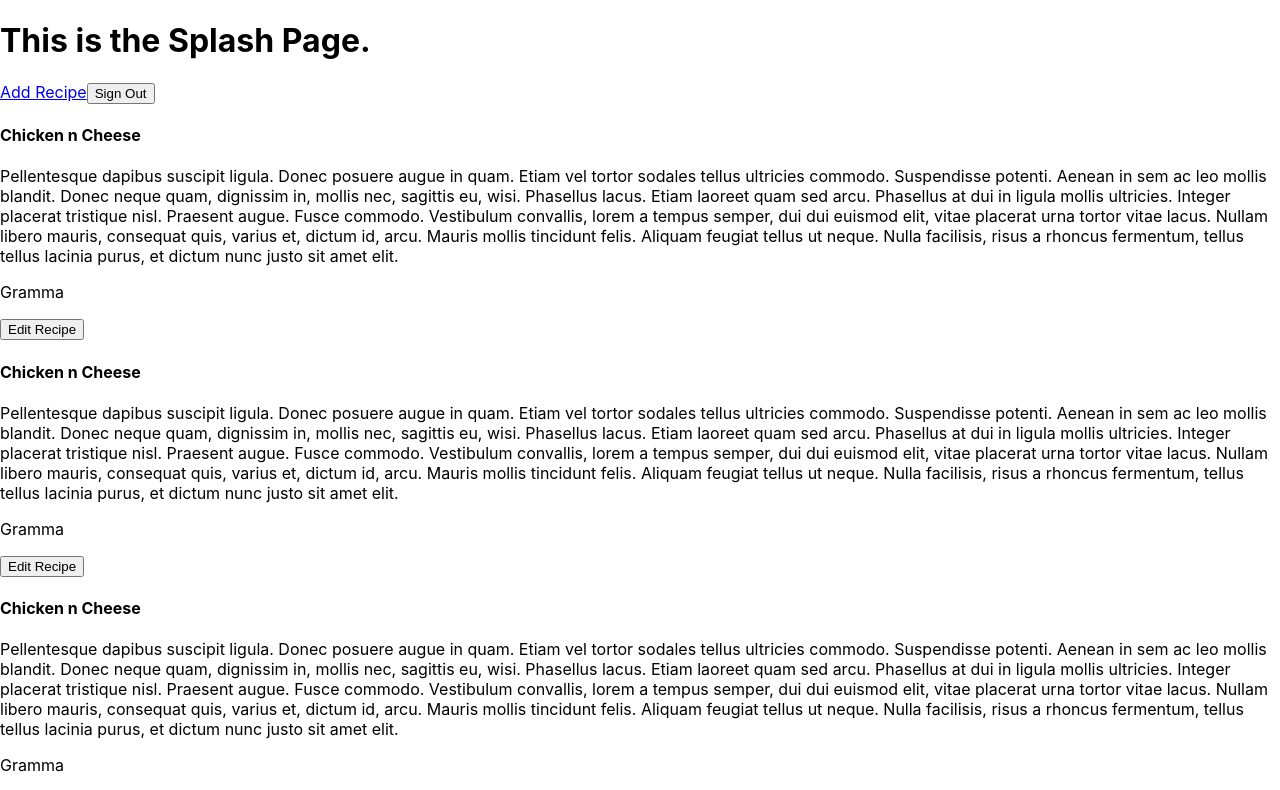
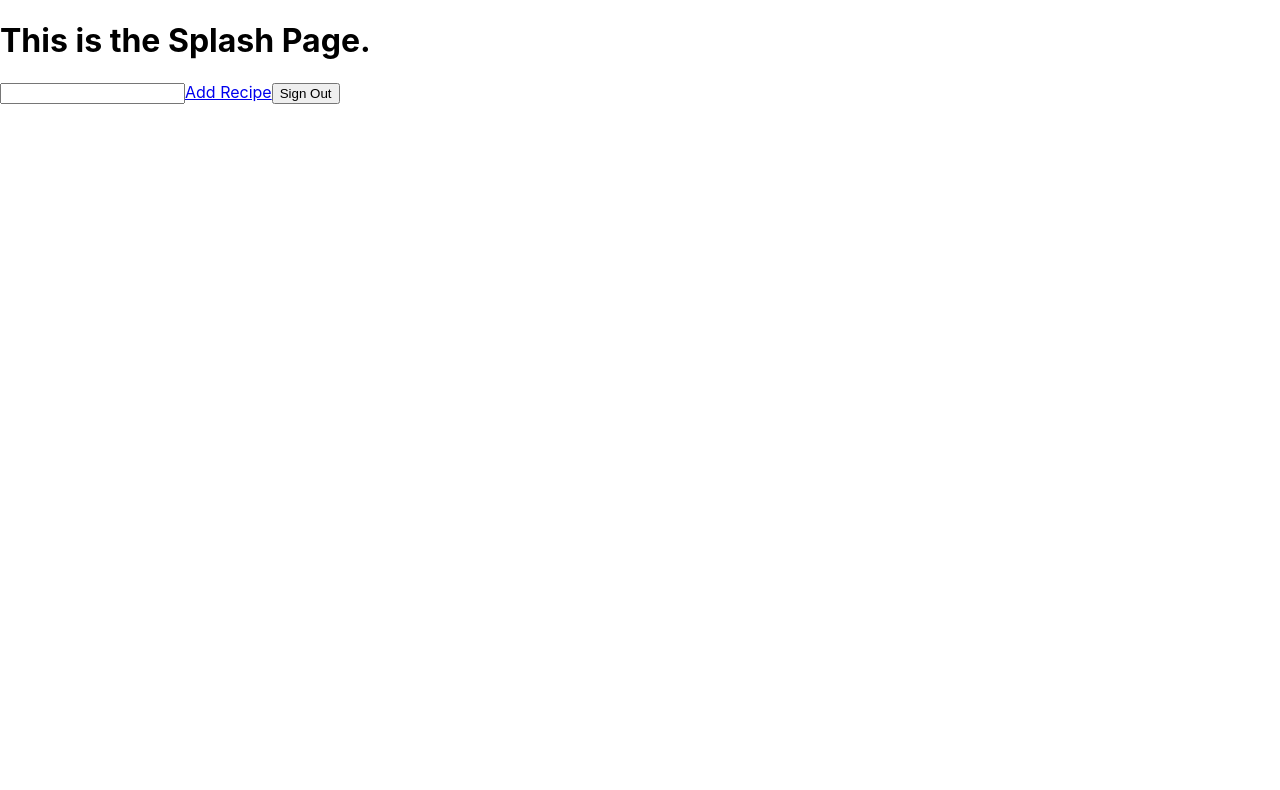
Before and after one commit to Lambda-Secret-Family-Recipes-5/client, a React (Create React App) app: page /recipes in a window 1280 px wide. Shown: the top 790 px of the page. Built offline with nearby package versions, Linux system fonts and the light colour scheme.

Commit message:
uncommented uls in recipe, got rid of splash link to /recipes and added a bit to make search render

```diff
--- a/src/components/Dashboard.js
+++ b/src/components/Dashboard.js
@@ -2,43 +2,8 @@ import React, { useState } from 'react'
 import Header from './Header';
 import Recipe from './Recipe';
 
-const testingRecipes = [
-  {
-    category: [],
-    ingredients: [],
-    instructions: "Pellentesque dapibus suscipit ligula.  Donec posuere augue in quam.  Etiam vel tortor sodales tellus ultricies commodo.  Suspendisse potenti.  Aenean in sem ac leo mollis blandit.  Donec neque quam, dignissim in, mollis nec, sagittis eu, wisi.  Phasellus lacus.  Etiam laoreet quam sed arcu.  Phasellus at dui in ligula mollis ultricies.  Integer placerat tristique nisl.  Praesent augue.  Fusce commodo.  Vestibulum convallis, lorem a tempus semper, dui dui euismod elit, vitae placerat urna tortor vitae lacus.  Nullam libero mauris, consequat quis, varius et, dictum id, arcu.  Mauris mollis tincidunt felis.  Aliquam feugiat tellus ut neque.  Nulla facilisis, risus a rhoncus fermentum, tellus tellus lacinia purus, et dictum nunc justo sit amet elit.",
-    source: "Gramma",
-    title: "Chicken n Cheese",
-    id: 0
-  },
-  {
-    category: [],
-    ingredients: [],
-    instructions: "Pellentesque dapibus suscipit ligula.  Donec posuere augue in quam.  Etiam vel tortor sodales tellus ultricies commodo.  Suspendisse potenti.  Aenean in sem ac leo mollis blandit.  Donec neque quam, dignissim in, mollis nec, sagittis eu, wisi.  Phasellus lacus.  Etiam laoreet quam sed arcu.  Phasellus at dui in ligula mollis ultricies.  Integer placerat tristique nisl.  Praesent augue.  Fusce commodo.  Vestibulum convallis, lorem a tempus semper, dui dui euismod elit, vitae placerat urna tortor vitae lacus.  Nullam libero mauris, consequat quis, varius et, dictum id, arcu.  Mauris mollis tincidunt felis.  Aliquam feugiat tellus ut neque.  Nulla facilisis, risus a rhoncus fermentum, tellus tellus lacinia purus, et dictum nunc justo sit amet elit.",
-    source: "Gramma",
-    title: "Chicken n Cheese",
-    id: 1
-  },
-  {
-    category: [],
-    ingredients: [],
-    instructions: "Pellentesque dapibus suscipit ligula.  Donec posuere augue in quam.  Etiam vel tortor sodales tellus ultricies commodo.  Suspendisse potenti.  Aenean in sem ac leo mollis blandit.  Donec neque quam, dignissim in, mollis nec, sagittis eu, wisi.  Phasellus lacus.  Etiam laoreet quam sed arcu.  Phasellus at dui in ligula mollis ultricies.  Integer placerat tristique nisl.  Praesent augue.  Fusce commodo.  Vestibulum convallis, lorem a tempus semper, dui dui euismod elit, vitae placerat urna tortor vitae lacus.  Nullam libero mauris, consequat quis, varius et, dictum id, arcu.  Mauris mollis tincidunt felis.  Aliquam feugiat tellus ut neque.  Nulla facilisis, risus a rhoncus fermentum, tellus tellus lacinia purus, et dictum nunc justo sit amet elit.",
-    source: "Gramma",
-    title: "Chicken n Cheese",
-    id: 2
-  },
-  {
-    category: [],
-    ingredients: [],
-    instructions: "Pellentesque dapibus suscipit ligula.  Donec posuere augue in quam.  Etiam vel tortor sodales tellus ultricies commodo.  Suspendisse potenti.  Aenean in sem ac leo mollis blandit.  Donec neque quam, dignissim in, mollis nec, sagittis eu, wisi.  Phasellus lacus.  Etiam laoreet quam sed arcu.  Phasellus at dui in ligula mollis ultricies.  Integer placerat tristique nisl.  Praesent augue.  Fusce commodo.  Vestibulum convallis, lorem a tempus semper, dui dui euismod elit, vitae placerat urna tortor vitae lacus.  Nullam libero mauris, consequat quis, varius et, dictum id, arcu.  Mauris mollis tincidunt felis.  Aliquam feugiat tellus ut neque.  Nulla facilisis, risus a rhoncus fermentum, tellus tellus lacinia purus, et dictum nunc justo sit amet elit.",
-    source: "Gramma",
-    title: "Chicken n Cheese",
-    id: 3
-  },
-];
-
 export default function Dashboard() {
-  const [recipes, setRecipes] = useState(testingRecipes);
+  const [recipes, setRecipes] = useState([]);
   const [searchTerm, setSearchTerm] = useState("");
 
   // useEffect(() => {
@@ -50,8 +15,6 @@ export default function Dashboard() {
   //       console.log(err);
   //     });
   // }, []);
-
-  console.log(recipes);
 
   return (
     <div className='dashboard'>
--- a/src/components/Header.js
+++ b/src/components/Header.js
@@ -1,6 +1,6 @@
 import React from "react";
 import { Link } from "react-router-dom";
-// import Search from "./Search";
+import Search from "./Search";
 
 export default function Header({searchTerm}){
   const signOut = () => {
@@ -9,7 +9,7 @@ export default function Header({searchTerm}){
 
   return (
     <header>
-      {/* <Search searchTerm={searchTerm}/> */}
+      <Search searchTerm={searchTerm}/>
       <Link to="/add-recipe">Add Recipe</Link>
       <button onClick={signOut}>Sign Out</button>
     </header>
--- a/src/components/Recipe.js
+++ b/src/components/Recipe.js
@@ -1,34 +1,41 @@
-import React from "react";
+import React, { useState } from "react";
+import EditRecipe from "./EditRecipe";
 
 export default function Recipe({category, ingredients, instructions, source, title}) {
+  const [editing, setEditing] = useState(false);
+
   const editRecipe = () => {
-
+    setEditing(!editing);
   };
 
   return (
+    editing ?
+      <EditRecipe finishEditing={editRecipe} category={category} ingredients={ingredients} instructions={instructions} source={source} title={title} /> :
+    (
       <div className="recipe-container">
         <h4>{title}</h4>
-      {/* <ul> */}
-      {/*   { */}
-      {/*     category.map(cat => { */}
-      {/*       return ( */}
-      {/*         <li>{cat}</li> */}
-      {/*       ); */}
-      {/*     }) */}
-      {/*   } */}
-      {/* </ul> */}
-      {/* <ul> */}
-      {/*   { */}
-      {/*     ingredients.map(ingredient => { */}
-      {/*       return ( */}
-      {/*         <li>{ingredient}</li> */}
-      {/*       ); */}
-      {/*     }) */}
-      {/*   } */}
-      {/* </ul> */}
+        <ul>
+          {
+            category.map(cat => {
+              return (
+                <li>{cat}</li>
+              );
+            })
+          }
+        </ul>
+        <ul>
+          {
+            ingredients.map(ingredient => {
+              return (
+                <li>{ingredient}</li>
+              );
+            })
+          }
+        </ul>
         <p>{instructions}</p>
         <p>{source}</p>
         <button onClick={editRecipe}>Edit Recipe</button>
       </div>
+    )
   );
 };
--- a/src/components/Search.js
+++ b/src/components/Search.js
@@ -0,0 +1,7 @@
+import React from "react";
+
+export default function Search(props) {
+  return (
+      <input type="text"/>
+  );
+}
--- a/src/components/Splash.js
+++ b/src/components/Splash.js
@@ -7,6 +7,7 @@ export default function Splash() {
       <h1>Secret Recipes</h1>
       <Link to="/signup">Sign Up</Link>
       <Link to="/login">Login</Link>
+      <Link to="/recipes">Recipes</Link>
     </div>
   )
 }
```
Lines whose indentation alone changed are shown as unchanged.
